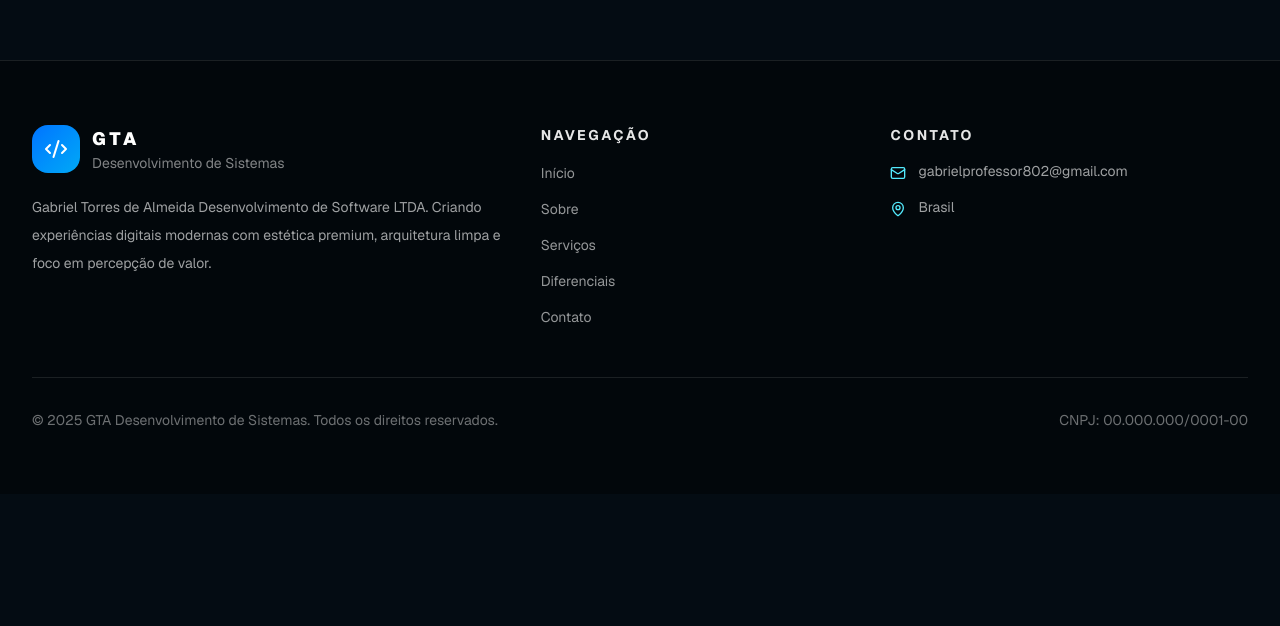
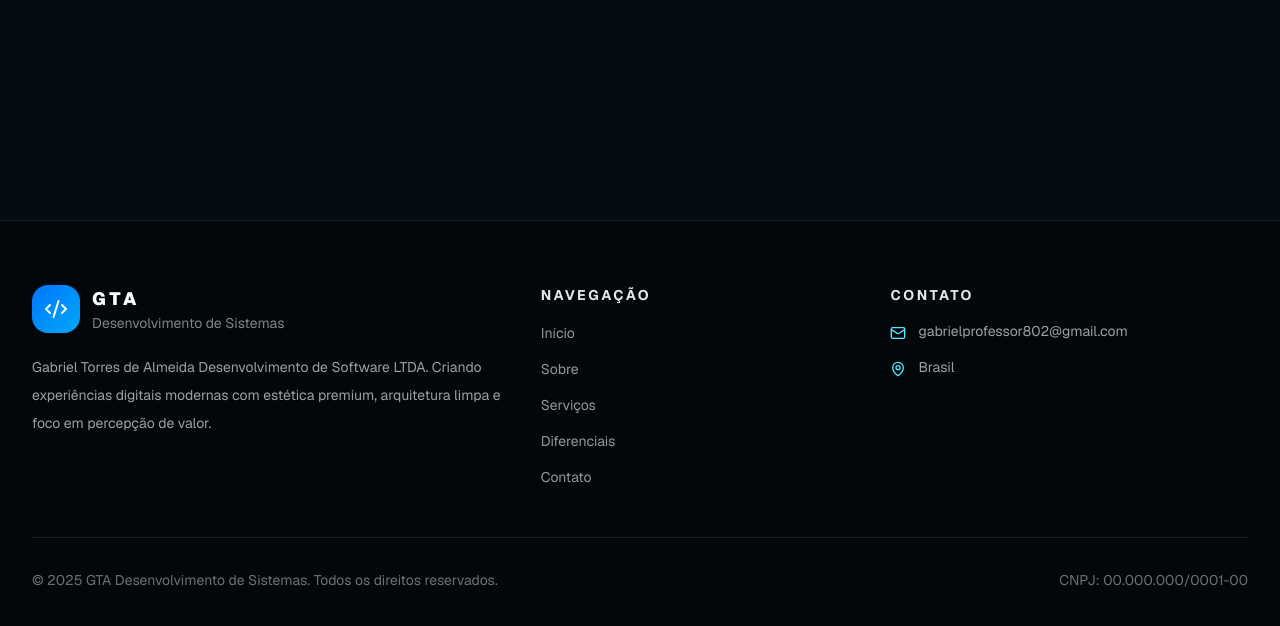
Before and after one commit to GabrielTorresDev95/gta-site, a Next.js app: page / in a window 1280 px wide. Shown: the part 5821-6447 px from the top of the page. Built offline with nearby package versions, Linux system fonts and the light colour scheme.

Commit message:
add Adbanner component

```diff
--- a/app/page.tsx
+++ b/app/page.tsx
@@ -17,8 +17,8 @@ export default function Home() {
       <Services />
       <Differentials />
       <CTA />
+      <AdBanner/>
       <Footer />
-      <AdBanner/>
 
 
     </main>
```
